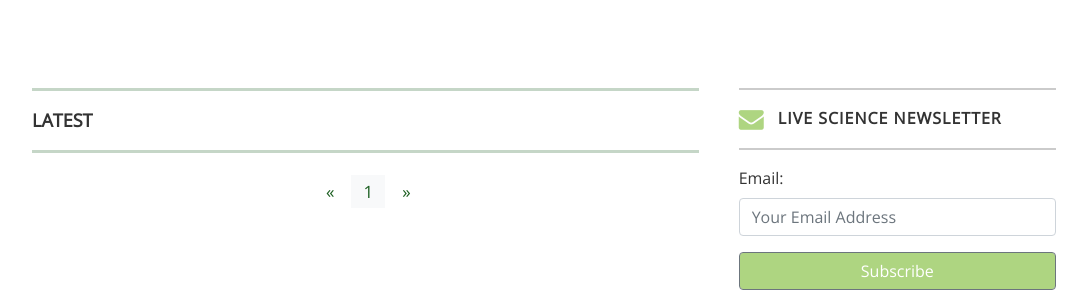
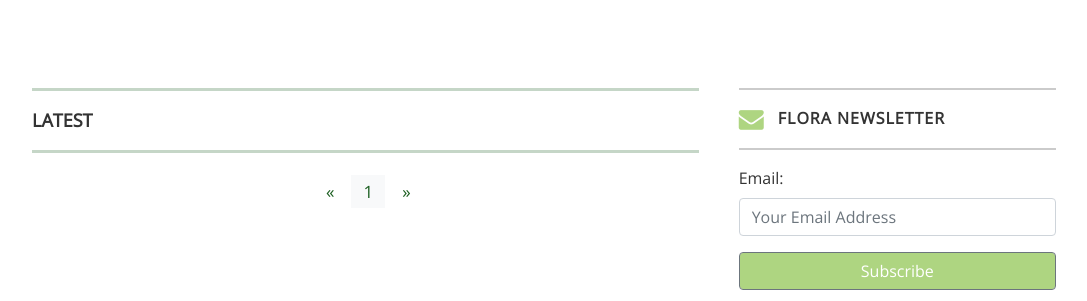
Before and after one commit to tazul8/flora, a Django app: page /category-news-list/1/ in a window 1280 px wide. Shown: the part 76-377 px from the top of the page, without its empty margins (96-1183 px from the left). Run offline with Django 3.2, Linux system fonts and the light colour scheme; data that the repository does not hold is empty; some libraries are stand-ins or nearby versions; some web fonts are replaced.

Commit message:
modified a title

```diff
--- a/core/templates/category_news_list.html
+++ b/core/templates/category_news_list.html
@@ -92,7 +92,7 @@
 		<div id="subscription">
 			<hr class="horizon">
 			<i class="fa fa-envelope"></i>
-			<span>LIVE SCIENCE NEWSLETTER</span>
+			<span>FLORA NEWSLETTER</span>
 			<hr class="horizon">
 
 			{% for content in contents %}
```
